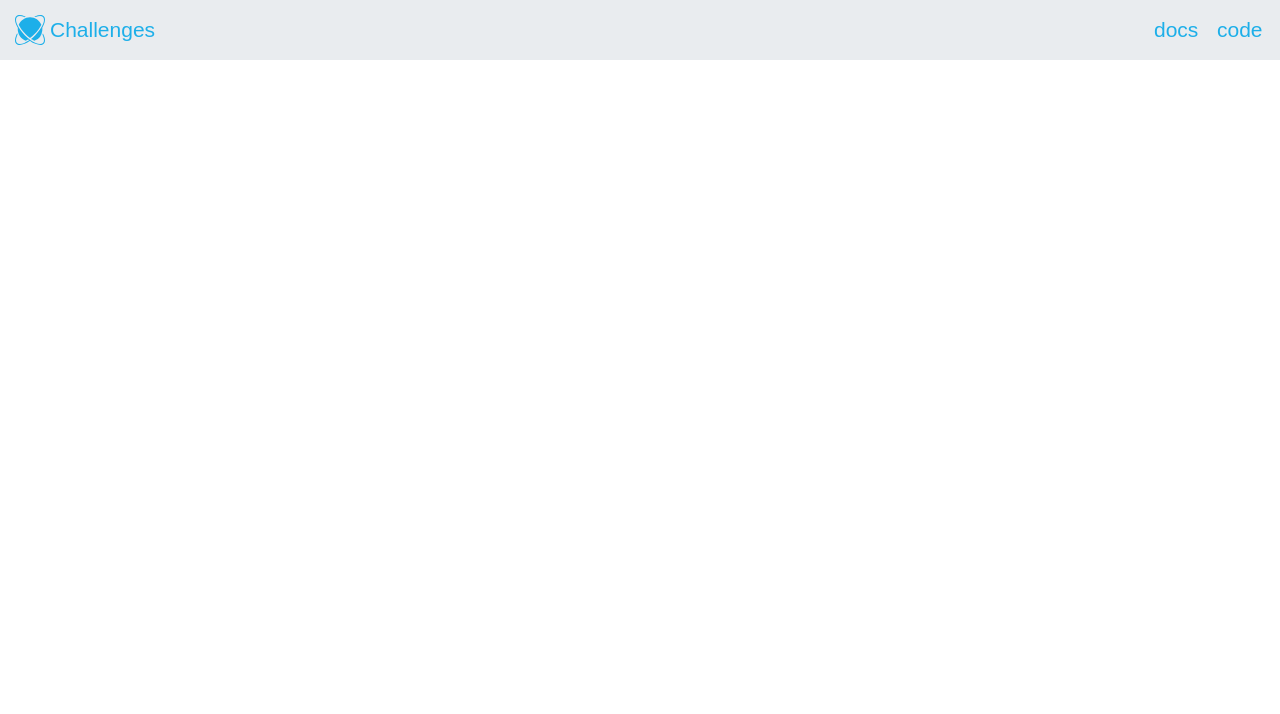
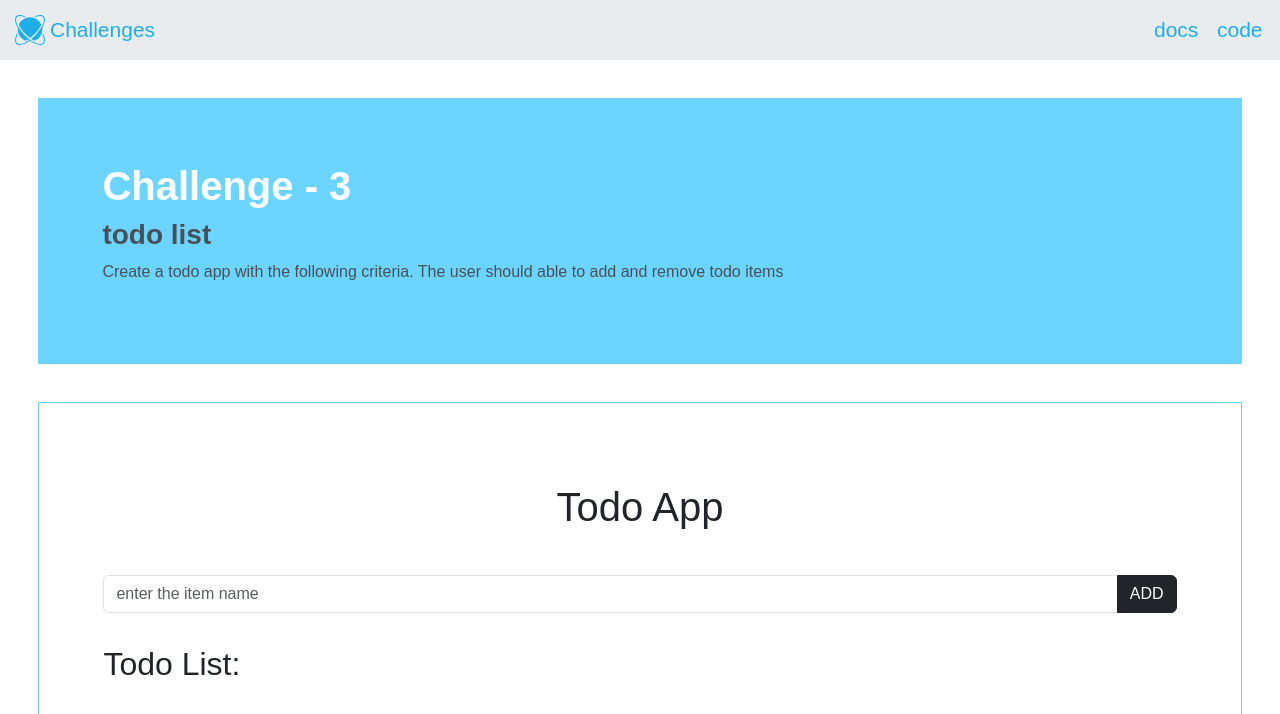
Before and after one commit to prudv13/react-challenges, a React (Vite) app: page /challenge3 in a window 1280 px wide. Shown: the top 714 px of the page. Built offline with nearby package versions, Linux system fonts and the light colour scheme.

Commit message:
challenge 3 - todo list

```diff
--- a/package.json
+++ b/package.json
@@ -14,7 +14,8 @@
     "react-dom": "^18.2.0",
     "react-icons": "^4.11.0",
     "react-query": "^3.39.3",
-    "react-router-dom": "^6.15.0"
+    "react-router-dom": "^6.15.0",
+    "uuid": "^9.0.1"
   },
   "devDependencies": {
     "@types/react": "^18.0.17",
--- a/src/App.jsx
+++ b/src/App.jsx
@@ -3,6 +3,7 @@ import Home from './Home'
 import Navbar from './Navbar'
 import Challenge1 from './components/Challenge-1/Challenge1'
 import Challenge2 from './components/Challenge-2/Challenge2'
+import Challenge3 from './components/Challenge-3/Challenge3'
 
 function App() {
 
@@ -13,6 +14,7 @@ function App() {
         <Route exact path="/" element={<Home />} />
         <Route path="/challenge1" element={<Challenge1 />} />
         <Route path="/challenge2" element={<Challenge2 />} />
+        <Route path="/challenge3" element={<Challenge3 />} />
       </Routes>
     </div>
   )
--- /dev/null
+++ b/src/components/Challenge-3/Challenge3.jsx
@@ -0,0 +1,77 @@
+import React, { useState } from 'react'
+import challenges from '../../../utils/data';
+import Challenge3Styles from './challenge3.module.css';
+import { AiFillDelete } from 'react-icons/ai';
+import { v4 as uuid } from 'uuid';
+
+const Challenge3 = () => {
+  const [todoList, setTodoList] = useState([]);
+  const [inputValue, setInputValue] = useState('');
+
+  const handleAddItem = () => {
+    setTodoList([...todoList, {
+      id: uuid(),
+      title: inputValue,
+    }])
+    setInputValue('');
+  };
+
+  const handleDeleteItem = (id) => {
+    const updatedTodoList = todoList.filter(item => item.id !== id);
+    setTodoList(updatedTodoList);
+  };
+
+  return (
+    <div>
+      <div className={Challenge3Styles.challenge3Container}>
+        <h1>{challenges[2].title} - 3</h1>
+        <h3>{challenges[2].subTitle}</h3>
+        <p>{challenges[2].description}</p>
+      </div>
+
+      <div className={Challenge3Styles.challenge3}>
+        <div className="d-flex justify-content-center p-3">
+          <h1>Todo App</h1>
+        </div>
+        <div className="d-flex flex-column justify-content-center gap-3">
+
+          <div className="input-group">
+            <input
+              type="text"
+              className="form-control"
+              placeholder="enter the item name"
+              value={inputValue}
+              onChange={e => setInputValue(e.target.value)}
+            />
+            <button className="btn btn-dark" onClick={handleAddItem}>
+              ADD
+            </button>
+          </div>
+
+          <h2 className='mt-3 fs-2'>Todo List:</h2>
+          <div>
+            <ul className='d-flex gap-2 flex-wrap'>
+            {
+              todoList.map(item => (
+                <li
+                  className='w-auto form-control d-flex justify-content-between align-items-center'
+                  key={item.id}
+                  style={{background: "#6bd5ff", border: "none"}}
+                >
+                  <span className='mx-3'>{item.title}</span>
+                  <button className='btn' onClick={() => handleDeleteItem(item.id)}>
+                    <AiFillDelete size={20} />
+                  </button>
+                </li>
+              ))
+            }
+            </ul>
+          </div>
+
+        </div>
+      </div>
+    </div>
+  );
+}
+
+export default Challenge3;
--- /dev/null
+++ b/src/components/Challenge-3/challenge3.module.css
@@ -0,0 +1,30 @@
+.challenge3Container {
+    background-color: #6bd5ff;
+    padding: 5%;
+    margin: 3%;
+}
+
+.challenge3Container h1 {
+    color: #fff;
+    font-weight: bold;
+}
+
+.challenge3Container h3 {
+    color: #495057;
+    font-weight: bold;
+}
+
+.challenge3Container p {
+    color: #495057;
+}
+
+.challenge3 {
+    display: flex;
+    flex-direction: column;
+    justify-content: start;
+    gap: 20px;
+    border: 1px solid #6bd5ff;
+    padding: 5%;
+    margin: 3%;
+    height: 55vh;
+}
```
Also changed, not shown: 1 other file (tests, documents, lock files or other folders).
